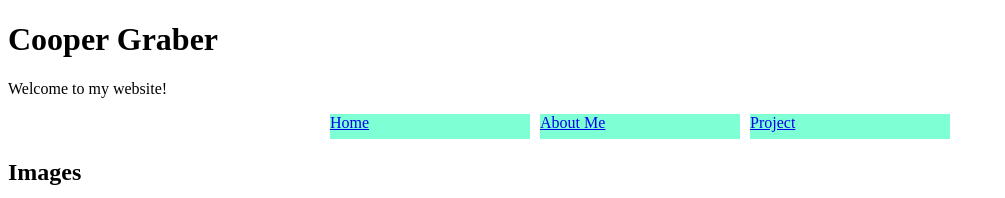
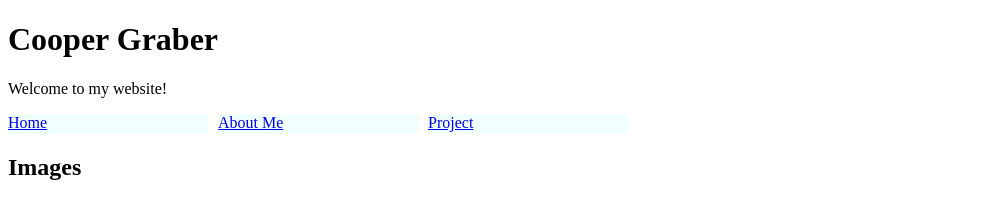
Before and after one commit to CooperGraber/CooperGraber.github.io, a plain HTML site: page index.html in a window 1280 px wide. Shown: the top 198 px of the page, without its empty margins (0-1005 px from the left). Drawn offline with Linux system fonts and the light colour scheme.

Commit message:
button style fix

```diff
--- a/index.css
+++ b/index.css
@@ -2,15 +2,20 @@
   display: flex;
   gap: 10px;
   align-items: center;
-  justify-content: center;
+  justify-content: left;
 }
 
 .buttons a{
   width: 200px;
-  height: 25px;
-  background-color: aquamarine;
+  height: 20px;
+  background-color: azure;
   cursor: pointer;
   display: inline-block;
+  border-right: 2px;
+}
+
+.buttons a:last-child{
+  border-right: none;
 }
 .buttons a:hover {
     background-color: coral;
```
